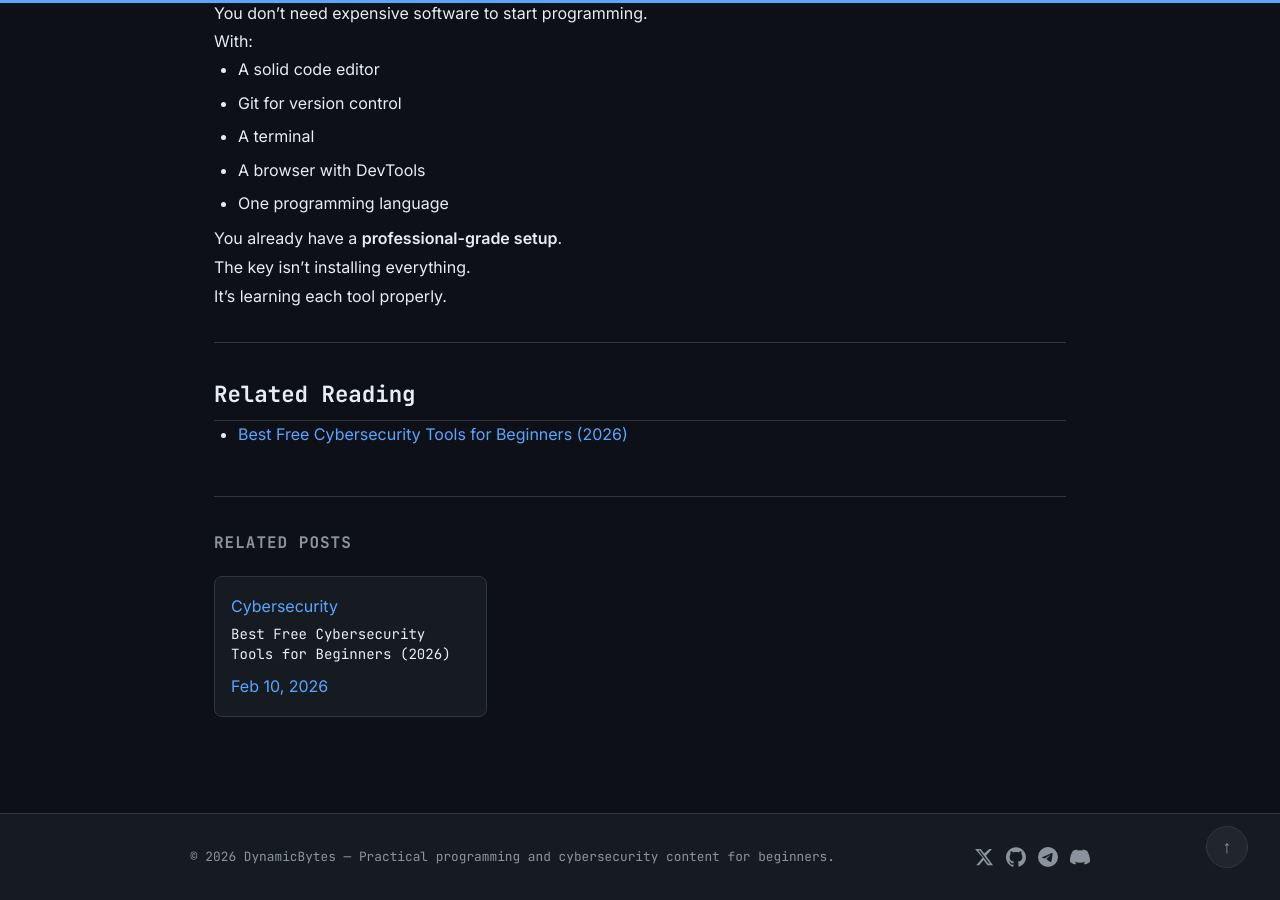
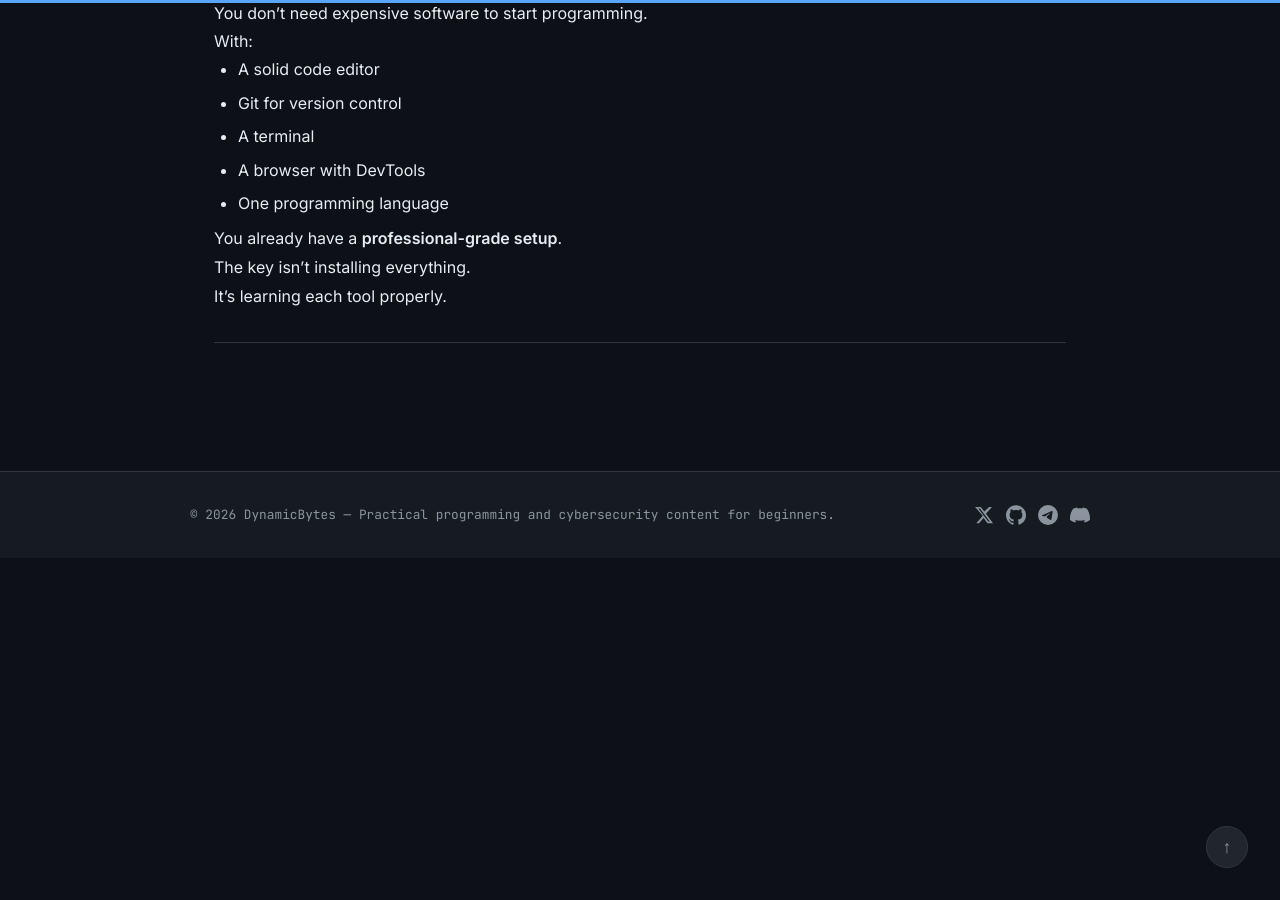
Before and after one commit to small-python/dynamicbytes-blog, a Jekyll site: the page built from _posts/2026-02-17-essential-free-programming-tools-in-2026.md, in a window 1280 px wide and 900 px high, scrolled down 6830 px. Built offline with Jekyll 4.4.1, drawn with Linux system fonts in a browser that asks for light colours; comment, search, counter and statistics services are not loaded.

Commit message:
Updated version

```diff
--- a/_posts/2026-02-17-essential-free-programming-tools-in-2026.md
+++ b/_posts/2026-02-17-essential-free-programming-tools-in-2026.md
@@ -4,7 +4,7 @@
 date: 2026-02-17
 author: small-python
 categories:
-  - Cybersecurity
+  - Software & Tools
 tags:
   - programming
   - git
@@ -210,7 +210,3 @@
 It’s learning each tool properly.
 
 ---
-
-## Related Reading
-
-- [Best Free Cybersecurity Tools for Beginners (2026)](https://dynamicbytes.blog/best-free-cybersecurity-tools-for-beginners/)
```
Also changed, not shown: _posts/2026-02-10-best-free-cybersecurity-tools-for-beginners.md (+0 -4 lines), .obsidian/workspace.json.
